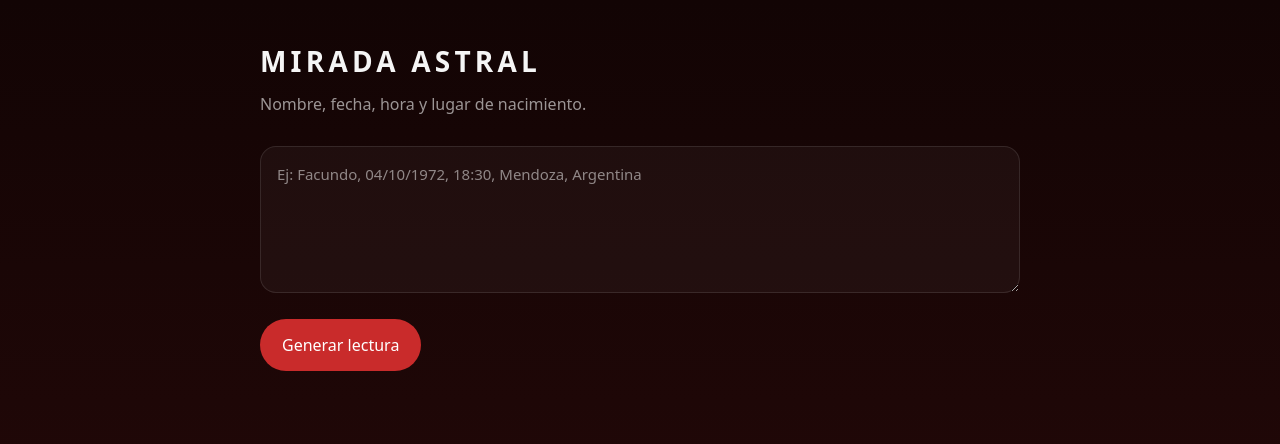
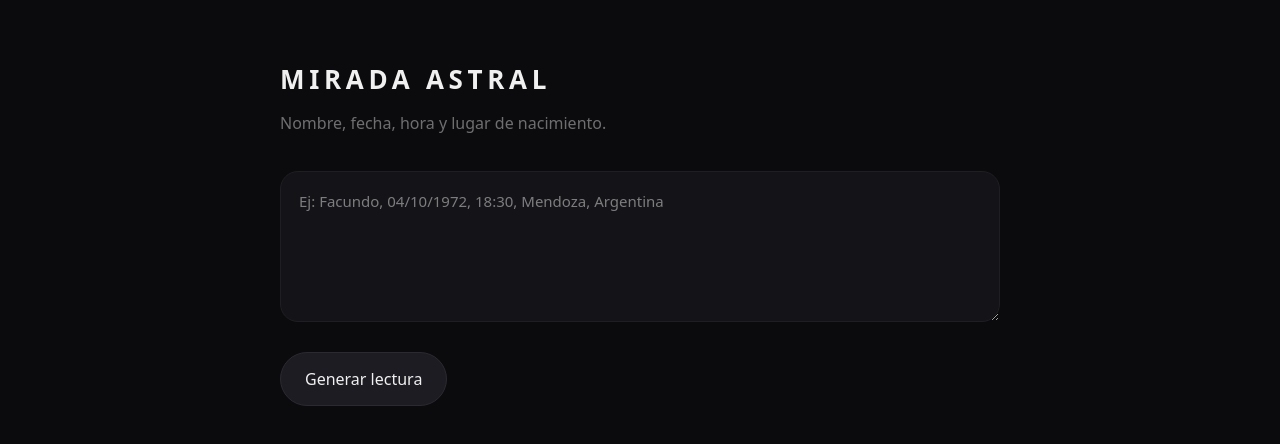
Before and after one commit to facundocampoo-glitch/nextjs-boilerplate, a Next.js app: page /mirada-astral in a window 1280 px wide. Shown: the top 444 px of the page. Built offline with nearby package versions, Linux system fonts and the light colour scheme.

Commit message:
ui mirada astral dark minimal

```diff
--- a/app/mirada-astral/page.tsx
+++ b/app/mirada-astral/page.tsx
@@ -33,7 +33,6 @@ export default function MiradaAstralPage() {
       });
 
       const data = await r.json();
-
       if (!r.ok || !data?.ok) {
         setError(data?.error || `Error ${r.status}`);
         return;
@@ -48,25 +47,29 @@ export default function MiradaAstralPage() {
   }
 
   return (
-    <main style={{
-      minHeight: "100vh",
-      background: "linear-gradient(180deg,#120404,#2a0a0a)",
-      color: "#f5f5f5",
-      padding: "40px 20px",
-      fontFamily: "system-ui"
-    }}>
-      <div style={{ maxWidth: 760, margin: "0 auto" }}>
-
-        <h1 style={{
-          fontSize: 28,
-          letterSpacing: "0.15em",
-          fontWeight: 600,
-          marginBottom: 10
-        }}>
+    <main
+      style={{
+        minHeight: "100vh",
+        background: "#0b0b0e",
+        color: "#e6e6e6",
+        padding: "60px 24px",
+        fontFamily: "system-ui",
+      }}
+    >
+      <div style={{ maxWidth: 720, margin: "0 auto" }}>
+        <h1
+          style={{
+            fontSize: 26,
+            letterSpacing: "0.18em",
+            fontWeight: 600,
+            marginBottom: 12,
+            color: "#f0f0f0",
+          }}
+        >
           MIRADA ASTRAL
         </h1>
 
-        <p style={{ opacity: 0.6, marginBottom: 30 }}>
+        <p style={{ opacity: 0.45, marginBottom: 36 }}>
           Nombre, fecha, hora y lugar de nacimiento.
         </p>
 
@@ -77,13 +80,13 @@ export default function MiradaAstralPage() {
           placeholder="Ej: Facundo, 04/10/1972, 18:30, Mendoza, Argentina"
           style={{
             width: "100%",
-            padding: 16,
-            borderRadius: 16,
-            border: "1px solid rgba(255,255,255,0.1)",
-            background: "rgba(255,255,255,0.04)",
-            color: "#fff",
+            padding: 18,
+            borderRadius: 18,
+            border: "1px solid #1f1f23",
+            background: "#141418",
+            color: "#e6e6e6",
             fontSize: 15,
-            outline: "none"
+            outline: "none",
           }}
         />
 
@@ -91,44 +94,51 @@ export default function MiradaAstralPage() {
           onClick={generar}
           disabled={loading || !datos.trim()}
           style={{
-            marginTop: 20,
-            padding: "14px 22px",
+            marginTop: 24,
+            padding: "14px 24px",
             borderRadius: 999,
-            border: "none",
-            background: loading ? "#555" : "#c92b2b",
-            color: "#fff",
+            border: "1px solid #2a2a30",
+            background: "#1c1c22",
+            color: "#f0f0f0",
             cursor: "pointer",
-            fontWeight: 500
+            fontWeight: 500,
+            transition: "0.2s ease",
           }}
         >
           {loading ? "Generando..." : "Generar lectura"}
         </button>
 
         {error && (
-          <div style={{
-            marginTop: 20,
-            padding: 12,
-            borderRadius: 12,
-            background: "rgba(255,0,0,0.1)",
-            color: "#ff6b6b"
-          }}>
+          <div
+            style={{
+              marginTop: 24,
+              padding: 16,
+              borderRadius: 16,
+              background: "#1a1012",
+              border: "1px solid #3a1d22",
+              color: "#ff7b7b",
+            }}
+          >
             {error}
           </div>
         )}
 
         {text && (
-          <div style={{
-            marginTop: 30,
-            padding: 20,
-            borderRadius: 20,
-            background: "rgba(255,255,255,0.05)",
-            lineHeight: 1.6,
-            fontSize: 15
-          }}>
+          <div
+            style={{
+              marginTop: 36,
+              padding: 28,
+              borderRadius: 24,
+              background: "#121217",
+              border: "1px solid #1e1e24",
+              lineHeight: 1.7,
+              fontSize: 15,
+              color: "#dcdcdc",
+            }}
+          >
             {text}
           </div>
         )}
-
       </div>
     </main>
   );
```
